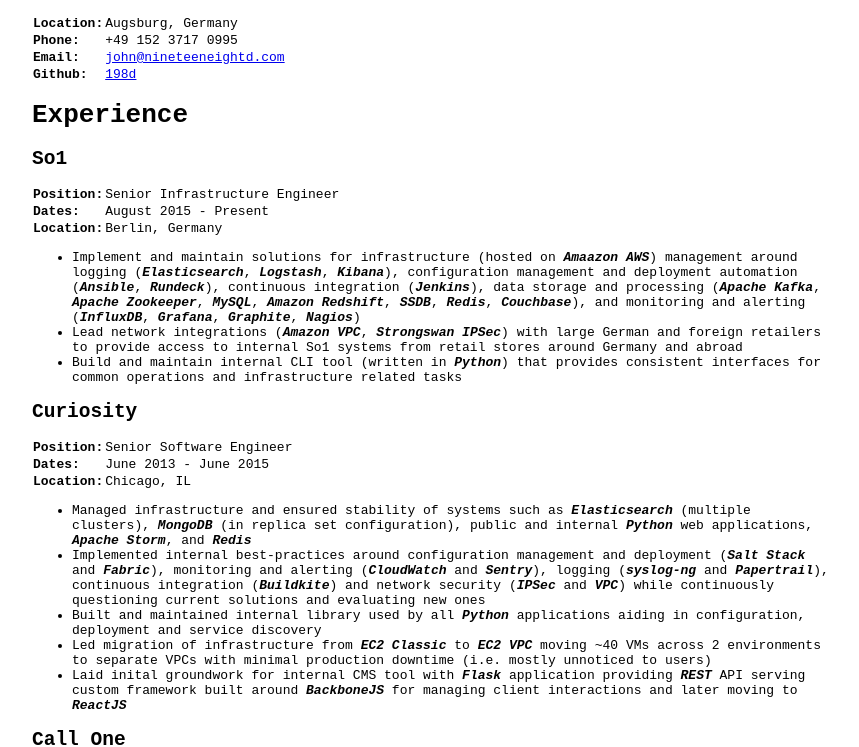
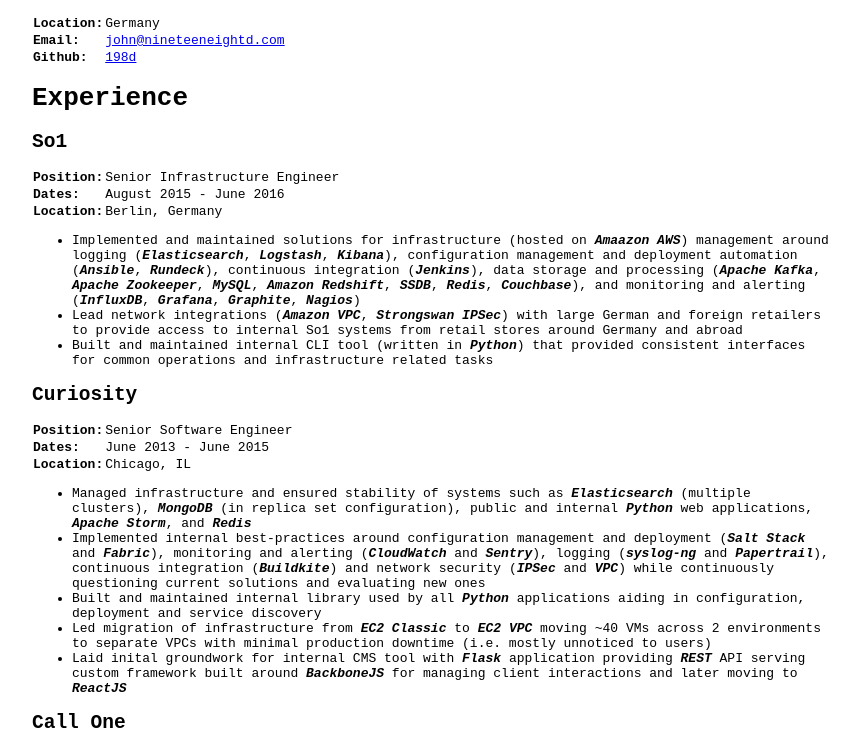
Before and after one commit to 198d/cv, a plain HTML site: page index.html in a window 1280 px wide. Shown: the part 50-797 px from the top of the page, without its empty margins (208-1067 px from the left). Drawn offline with Linux system fonts and the light colour scheme.

Commit message:
Latest edition after leaving So1

```diff
--- a/index.html
+++ b/index.html
@@ -54,9 +54,7 @@ em {
 <col class="docinfo-name" />
 <col class="docinfo-content" />
 <tbody valign="top">
-<tr class="field"><th class="docinfo-name">Location:</th><td class="field-body">Augsburg, Germany</td>
-</tr>
-<tr class="field"><th class="docinfo-name">Phone:</th><td class="field-body">+49 152 3717 0995</td>
+<tr class="field"><th class="docinfo-name">Location:</th><td class="field-body">Germany</td>
 </tr>
 <tr class="field"><th class="docinfo-name">Email:</th><td class="field-body"><a class="reference external" href="mailto:john&#64;nineteeneightd.com">john&#64;nineteeneightd.com</a></td>
 </tr>
@@ -74,15 +72,15 @@ em {
 <tbody valign="top">
 <tr class="field"><th class="field-name">Position:</th><td class="field-body">Senior Infrastructure Engineer</td>
 </tr>
-<tr class="field"><th class="field-name">Dates:</th><td class="field-body">August 2015 - Present</td>
+<tr class="field"><th class="field-name">Dates:</th><td class="field-body">August 2015 - June 2016</td>
 </tr>
 <tr class="field"><th class="field-name">Location:</th><td class="field-body">Berlin, Germany</td>
 </tr>
 </tbody>
 </table>
 <ul class="simple">
-<li>Implement and maintain solutions for infrastructure (hosted on <em>Amaazon AWS</em>)
-management around logging (<em>Elasticsearch</em>, <em>Logstash</em>, <em>Kibana</em>),
+<li>Implemented and maintained solutions for infrastructure (hosted on <em>Amaazon
+AWS</em>) management around logging (<em>Elasticsearch</em>, <em>Logstash</em>, <em>Kibana</em>),
 configuration management and deployment automation (<em>Ansible</em>, <em>Rundeck</em>),
 continuous integration (<em>Jenkins</em>), data storage and processing (<em>Apache
 Kafka</em>, <em>Apache Zookeeper</em>, <em>MySQL</em>, <em>Amazon Redshift</em>, <em>SSDB</em>, <em>Redis</em>,
@@ -91,7 +89,7 @@ Kafka</em>, <em>Apache Zookeeper</em>, <em>MySQL</em>, <em>Amazon Redshift</em>,
 <li>Lead network integrations (<em>Amazon VPC</em>, <em>Strongswan IPSec</em>) with large
 German and foreign retailers to provide access to internal So1 systems from
 retail stores around Germany and abroad</li>
-<li>Build and maintain internal CLI tool (written in <em>Python</em>) that provides
+<li>Built and maintained internal CLI tool (written in <em>Python</em>) that provided
 consistent interfaces for common operations and infrastructure related tasks</li>
 </ul>
 </div>
```
